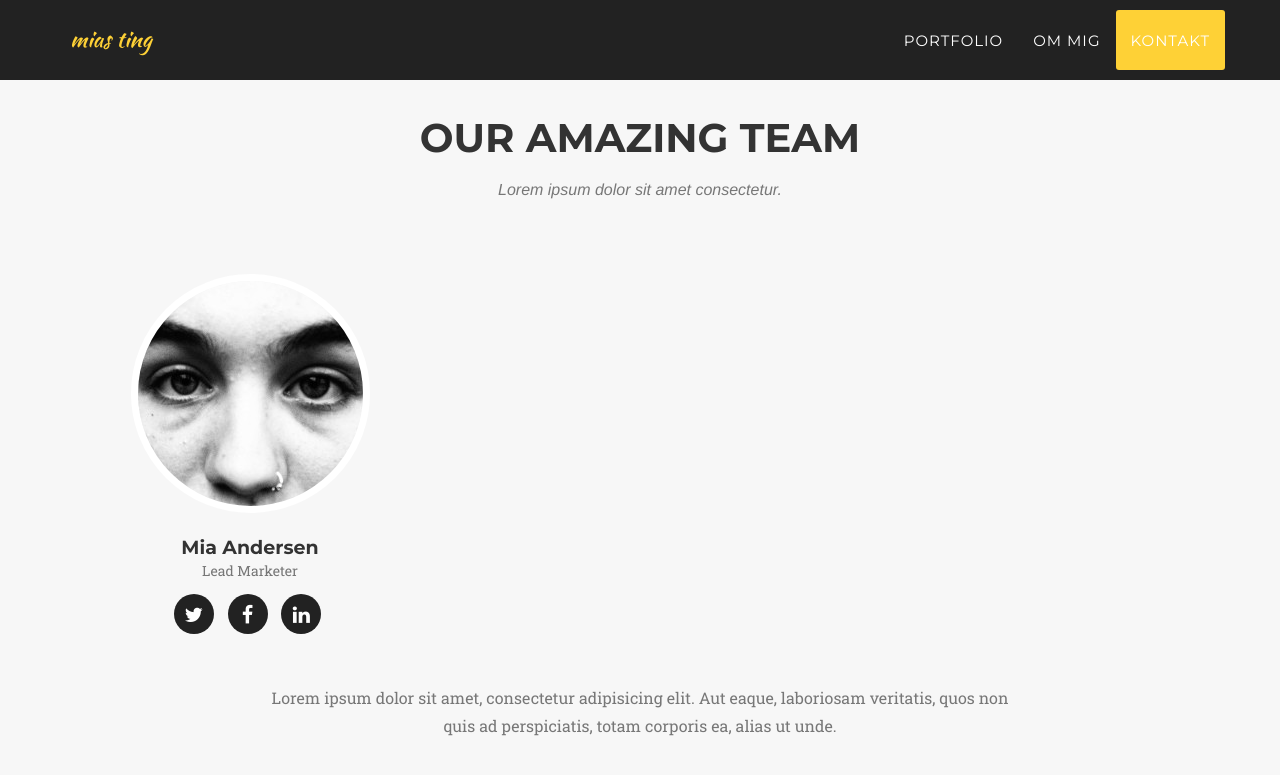
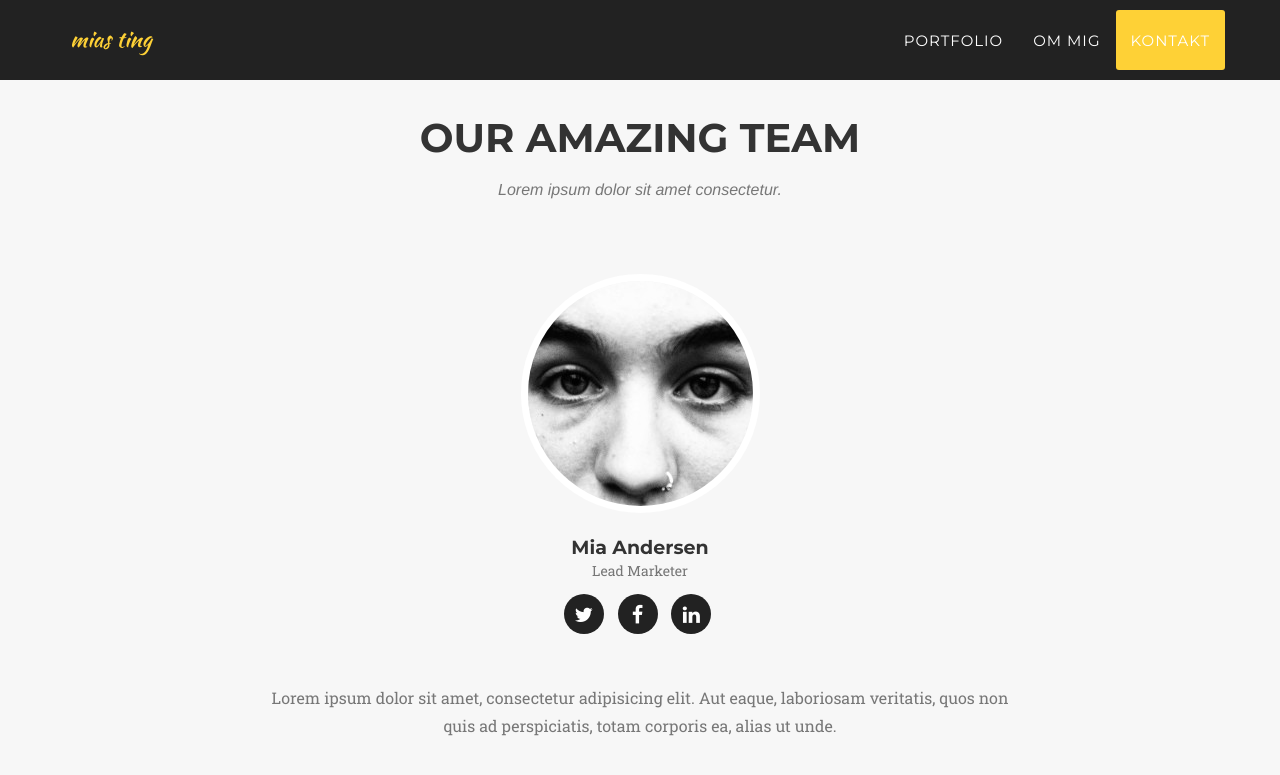
Before and after one commit to miasting/miasting.github.io, a Jekyll site: the page built from index.html, in a window 1280 px wide and 900 px high, scrolled down 3886 px. Shown: the top 775 px of the window. Built offline with Jekyll 4.4.1, drawn with Linux system fonts in a browser that asks for light colours; some web fonts are replaced.

Commit message:
Update team.html

```diff
--- a/_includes/team.html
+++ b/_includes/team.html
@@ -11,7 +11,7 @@
 
 
 
-                <div class="col-sm-4">
+                <!--div class="col-sm-4"-->
                     <div class="team-member">
                         <img src="img/team/{{ site.profilepic }}.jpg" class="img-responsive img-circle" alt="">
                         <h4>{{ site.profilename }}</h4>
@@ -27,7 +27,7 @@
 
                         </ul>
                     </div>
-                </div>
+                <!--/div-->
 
 
             </div>
```
